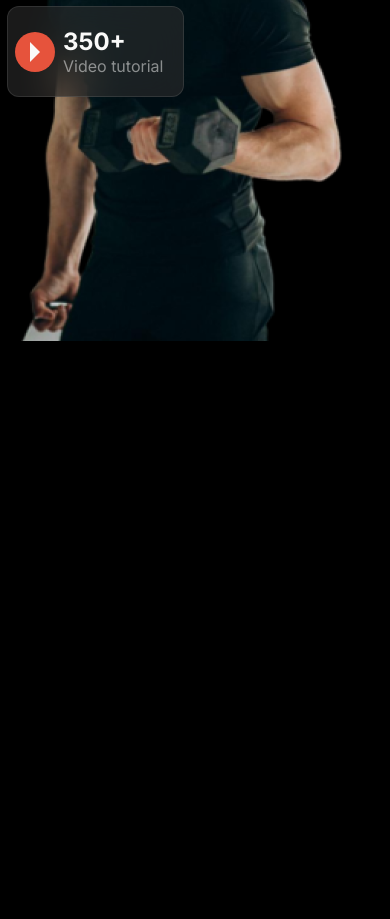
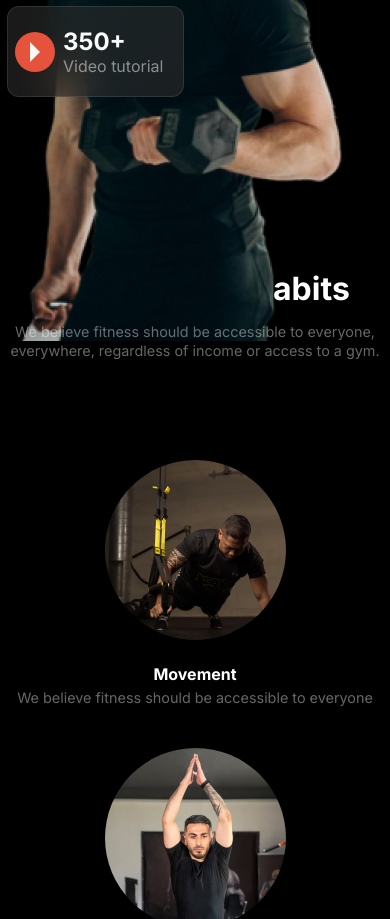
Before and after one commit to RAFIQUL595/B10-Assignment-2, a plain HTML site: page index.html in a window 390 px wide. Shown: the part 890-1809 px from the top of the page. Before the commit the page ends 1235 px from the top, so only its background shows below. Drawn offline with Linux system fonts and the light colour scheme; a web font is replaced by a local one.

Commit message:
habits section style and responsive done

```diff
--- a/index.html
+++ b/index.html
@@ -8,14 +8,11 @@
     <link rel="stylesheet" href="styles/responsive.css" />
     <link rel="preconnect" href="https://fonts.googleapis.com" />
     <link rel="preconnect" href="https://fonts.gstatic.com" crossorigin />
-
     <link
       href="https://fonts.googleapis.com/css2?family=Inter:wght@100..900&display=swap"
       rel="stylesheet"
     />
-
-    <link href="https://fonts.cdnfonts.com/css/miama" rel="stylesheet">
-
+    <link href="https://fonts.cdnfonts.com/css/miama" rel="stylesheet" />
     <script
       src="https://kit.fontawesome.com/6ff1036705.js"
       crossorigin="anonymous"
@@ -46,15 +43,22 @@
       <!-- Banner-Section Start Here -->
       <section class="banner-section display-flex">
         <div class="banner-description">
-          <h2>Get body in <br> <span id="fonts">shape</span> & stay <br> healthy</h2>
-          <p>A huge selection of health and fitness content, healthy recipes and transformation stories to help you get fit and stay fit!</p>
+          <h2>
+            Get body in <br />
+            <span id="fonts">shape</span> & stay <br />
+            healthy
+          </h2>
+          <p>
+            A huge selection of health and fitness content, healthy recipes and
+            transformation stories to help you get fit and stay fit!
+          </p>
           <div class="banner-button display-flex">
             <button class="banner-btn">Join Club Now!</button>
             <button id="banner-btn-2">Download App</button>
           </div>
         </div>
         <div class="banner-img">
-          <img src="images/Images 2.png" alt="">
+          <img src="images/Images 2.png" alt="" />
           <div class="bottom-left">
             <button class="play-button"></button>
             <h6>350+</h6>
@@ -67,6 +71,37 @@
         </div>
       </section>
       <!-- Banner-Section End Here -->
+
+      <!-- Habits-Section Start Here -->
+       <section class="habits-section">
+        <div class="habits-description">
+          <h2>Change Your Habits</h2>
+          <p>We believe fitness should be accessible to everyone, everywhere, regardless of income or access to a gym.</p>
+        </div>
+        <div class="habits-group display-grid">
+          <div class="habits-group-1">
+            <img src="images/image 3.png" alt="">
+            <h6>Movement</h6>
+            <p>We believe fitness should be accessible to everyone</p>
+          </div>
+          <div class="habits-group-1">
+            <img src="images/image 2.png" alt="">
+            <h6>Time</h6>
+            <p>We believe fitness should be accessible to everyone</p>
+          </div>
+          <div class="habits-group-1">
+            <img src="images/image 4.png" alt="">
+            <h6>Practice</h6>
+            <p>We believe fitness should be accessible to everyone</p>
+          </div>
+          <div class="habits-group-1">
+            <img src="images/image 5.png" alt="">
+            <h6>Weight Loss</h6>
+            <p>We believe fitness should be accessible to everyone</p>
+          </div>
+        </div>
+       </section>
+      <!-- Habits-Section End Here -->
     </main>
     <footer></footer>
   </body>
--- a/styles/responsive.css
+++ b/styles/responsive.css
@@ -45,6 +45,22 @@
     right: -44px;
   }
   /* Banner-Section Responsive End Here */
+
+  /* Habits-Section Responsive Start Here */
+  .habits-section {
+    margin-top: 450px;
+  }
+  .habits-description h2 {
+    font-size: 2rem;
+    margin-top: 100px;
+  }
+  .habits-group {
+    grid-template-columns: repeat(1, 1fr);
+  }
+  .habits-group-1 img {
+    margin-top: 40px;
+  }
+  /* Habits-Section Responsive End Here */
 }
 /* Small Device Responsive End Here */
 
@@ -61,5 +77,14 @@
     left: -9px;
   }
   /* Banner-Section Responsive End Here */
+
+  /* Habits-Section Responsive Start Here */
+  .habits-group {
+    grid-template-columns: repeat(2, 1fr);
+  }
+  .habits-group-1 img {
+    margin-top: 40px;
+  }
+  /* Habits-Section Responsive End Here */
 }
 /* Medium Device Responsive Start Here */
--- a/styles/style.css
+++ b/styles/style.css
@@ -22,6 +22,9 @@ body {
 /* Sharing Style Start Here */
 .display-flex {
   display: flex;
+}
+.display-grid {
+  display: grid;
 }
 .font-color {
   color: #e6533c;
@@ -114,10 +117,7 @@ body {
   border-radius: 42px;
   padding: 16px 40px 16px 40px;
 }
-.banner-img img {
-  min-height: 100px;
-}
-.banner-img {
+.banner-img{
   position: relative;
 }
 .bottom-left {
@@ -181,3 +181,50 @@ body {
   opacity: 0.5;
 }
 /* Banner-Section Style End Here */
+
+/* Habits-Section Style Start Here */
+.habits-section {
+  max-width: 1440px;
+  height: 450px;
+  margin: 0 auto;
+  margin-top: 100px;
+}
+.habits-description {
+  max-width: 600px;
+  margin: 0 auto;
+  text-align: center;
+}
+.habits-description h2 {
+  font-size: 3rem;
+  color: #fff;
+  margin-bottom: 15px;
+}
+.habits-description p {
+  font-size: 0.9rem;
+  color: #fff;
+  opacity: 0.4;
+  line-height: 1.3em;
+}
+.habits-group {
+  margin-top: 60px;
+  max-width: 100%;
+  text-align: center;
+  grid-template-columns: repeat(4, 1fr);
+  column-gap: 40px;
+}
+.habits-group-1 img {
+  border-radius: 50%;
+  margin-bottom: 20px;
+}
+.habits-group-1 h6 {
+  color: #fff;
+  font-size: 1rem;
+  margin-bottom: 5px;
+}
+.habits-group-1 p {
+  color: #fff;
+  font-size: 0.9rem;
+  opacity: 0.4;
+  line-height: 1.3em;
+}
+/* Habits-Section Style End Here */
```
